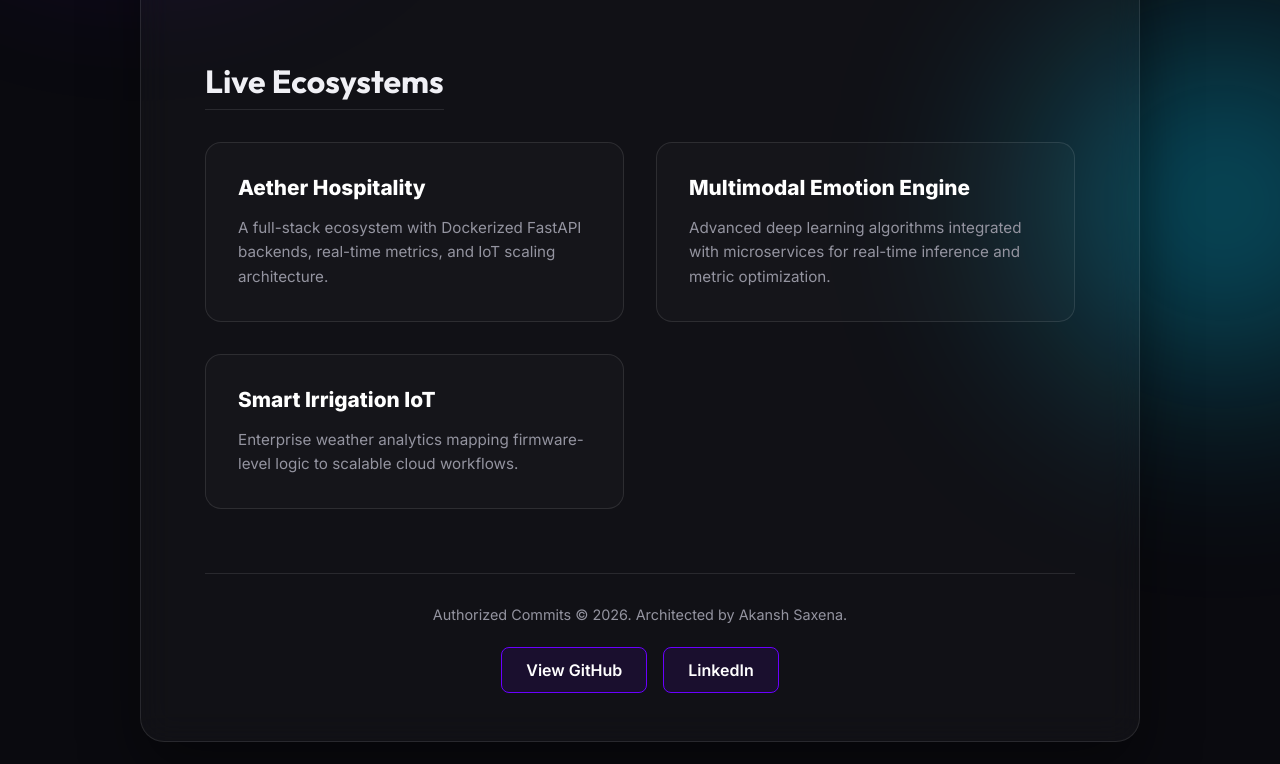
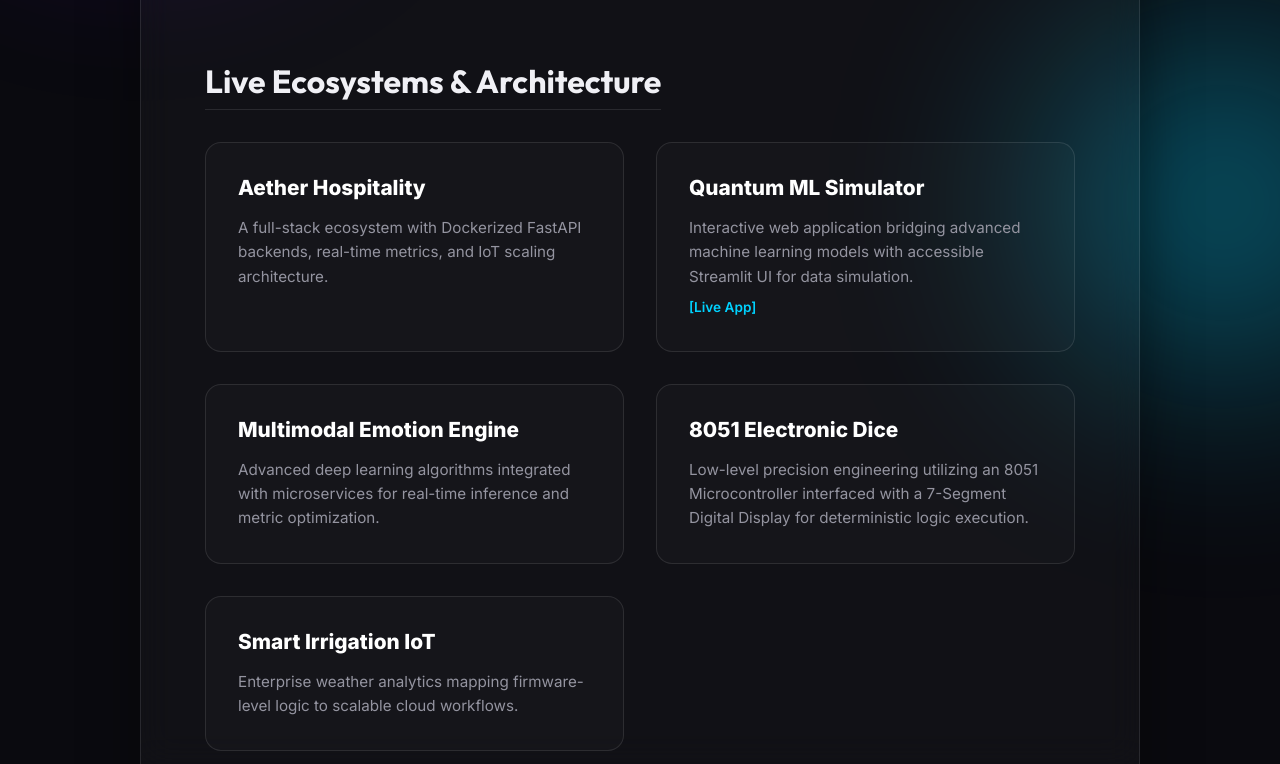
Before and after one commit to Akansh-Saxena/Akansh-Saxena, a plain HTML site: page index.html in a window 1280 px wide. Shown: the part 492-1256 px from the top of the page. Drawn offline with Linux system fonts and the light colour scheme.

Commit message:
Enhancement: Integrated Quantum ML Simulator live app and 8051 Microcontroller Electronic Dice into architectural portfolio

```diff
--- a/index.html
+++ b/index.html
@@ -28,17 +28,27 @@
         </section>
 
         <section class="deployments-section">
-            <h2 class="section-title">Live Ecosystems</h2>
+            <h2 class="section-title">Live Ecosystems & Architecture</h2>
             <div class="card-grid">
                 <div class="card glass-card">
                     <div class="card-glow"></div>
                     <h3>Aether Hospitality</h3>
                     <p>A full-stack ecosystem with Dockerized FastAPI backends, real-time metrics, and IoT scaling architecture.</p>
                 </div>
+                <div class="card glass-card" onclick="window.open('https://akansh-saxena-quantum-ml-simulator-streamlit-app-alocj1.streamlit.app/', '_blank')">
+                    <div class="card-glow"></div>
+                    <h3>Quantum ML Simulator</h3>
+                    <p>Interactive web application bridging advanced machine learning models with accessible Streamlit UI for data simulation. <span style="display:block; margin-top:0.5rem; color:var(--accent-2); font-weight:600; font-size:0.85rem;">[Live App]</span></p>
+                </div>
                 <div class="card glass-card">
                     <div class="card-glow"></div>
                     <h3>Multimodal Emotion Engine</h3>
                     <p>Advanced deep learning algorithms integrated with microservices for real-time inference and metric optimization.</p>
+                </div>
+                <div class="card glass-card">
+                    <div class="card-glow"></div>
+                    <h3>8051 Electronic Dice</h3>
+                    <p>Low-level precision engineering utilizing an 8051 Microcontroller interfaced with a 7-Segment Digital Display for deterministic logic execution.</p>
                 </div>
                 <div class="card glass-card">
                     <div class="card-glow"></div>
```
